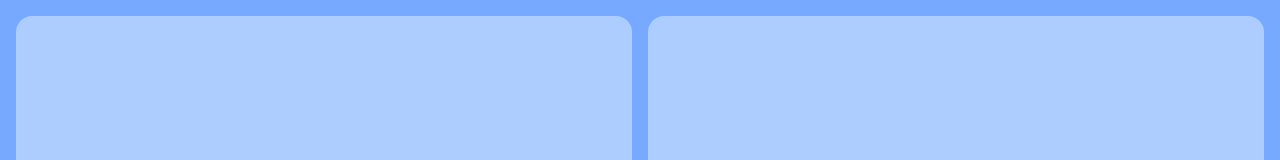
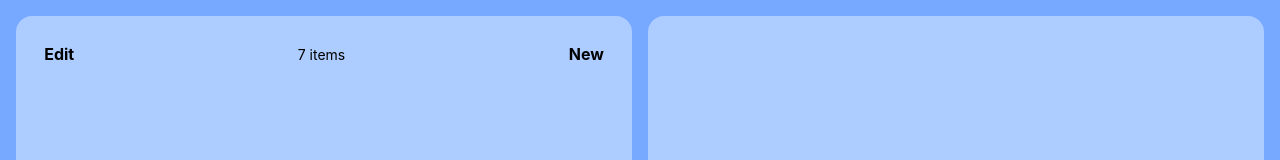
Before and after one commit to kotsudev/notify, a Vue app: page / in a window 1280 px wide. Shown: the top 160 px of the page. Built offline with nearby package versions, Linux system fonts and the light colour scheme.

Commit message:
Add SidebarHeader component

```diff
--- a/src/components/Sidebar/Sidebar.vue
+++ b/src/components/Sidebar/Sidebar.vue
@@ -1,8 +1,10 @@
 <script setup lang="ts">
+import SidebarHeader from "@/components/Sidebar/SidebarHeader.vue";
 </script>
 
 <template>
   <div class="sidebar">
+    <SidebarHeader />
   </div>
 </template>
 
--- /dev/null
+++ b/src/components/Sidebar/SidebarHeader.vue
@@ -0,0 +1,25 @@
+<script setup lang="ts">
+import Button from "@/components/shared/Button/Button.vue";
+</script>
+
+<template>
+  <div class="sidebar-header">
+    <Button>Edit</Button>
+    <span class="counter">7 items</span>
+    <Button>New</Button>
+  </div>
+</template>
+
+<style scoped>
+.sidebar-header {
+  display: flex;
+  justify-content: space-between;
+  align-items: center;
+}
+
+.counter {
+  color: #000;
+  font-size: 14px;
+  cursor: default;
+}
+</style>
```
